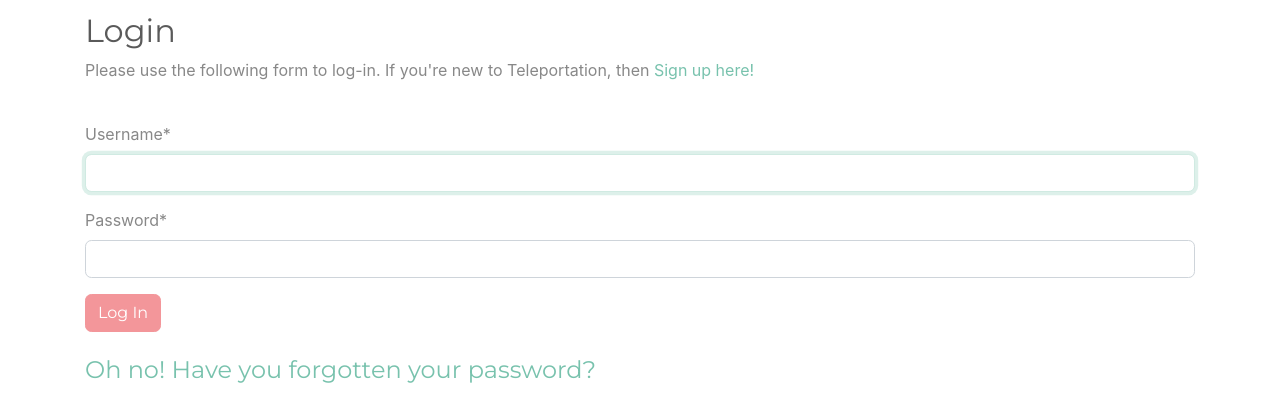
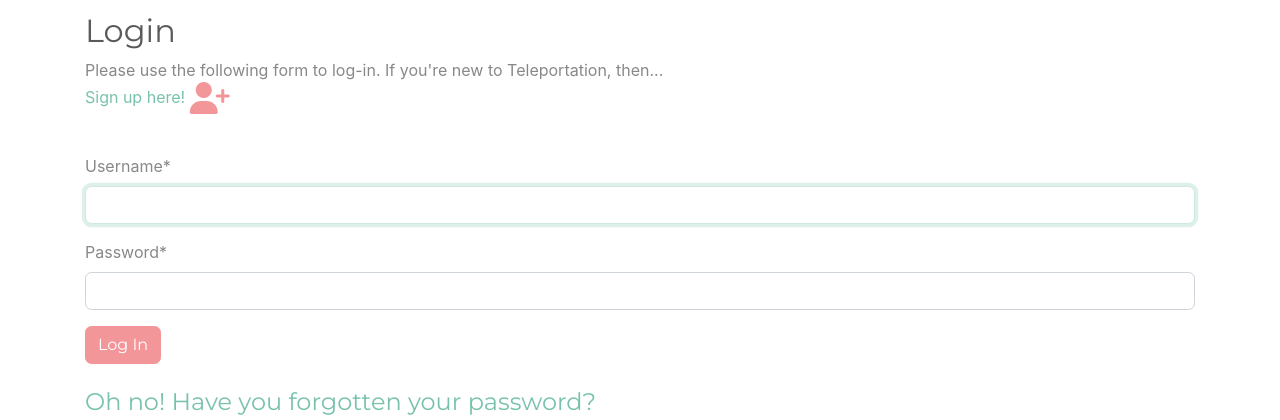
Before and after one commit to scottymcandrew/teleporter, a Django app: page /accounts/login/ in a window 1280 px wide. Shown: the part 56-476 px from the top of the page. Run offline with Django 3.2, Linux system fonts and the light colour scheme; some libraries are stand-ins or nearby versions.

Commit message:
Added icon to register

```diff
--- a/templates/registration/login.html
+++ b/templates/registration/login.html
@@ -15,8 +15,8 @@
             {% if form.errors %}
                 <p>Your username or password is incorrect. Please try again.</p>
             {% else %}
-                <p>Please use the following form to log-in. If you're new to Teleportation, then
-                    <a href="{% url "register" %}">Sign up here!</a></p>
+                <p>Please use the following form to log-in. If you're new to Teleportation, then... <br>
+                    <a href="{% url "register" %}">Sign up here!      <i class="text-secondary fas fa-user-plus fa-2x"></i></a></p>
             {% endif %}
         </div>
     </div>
```
